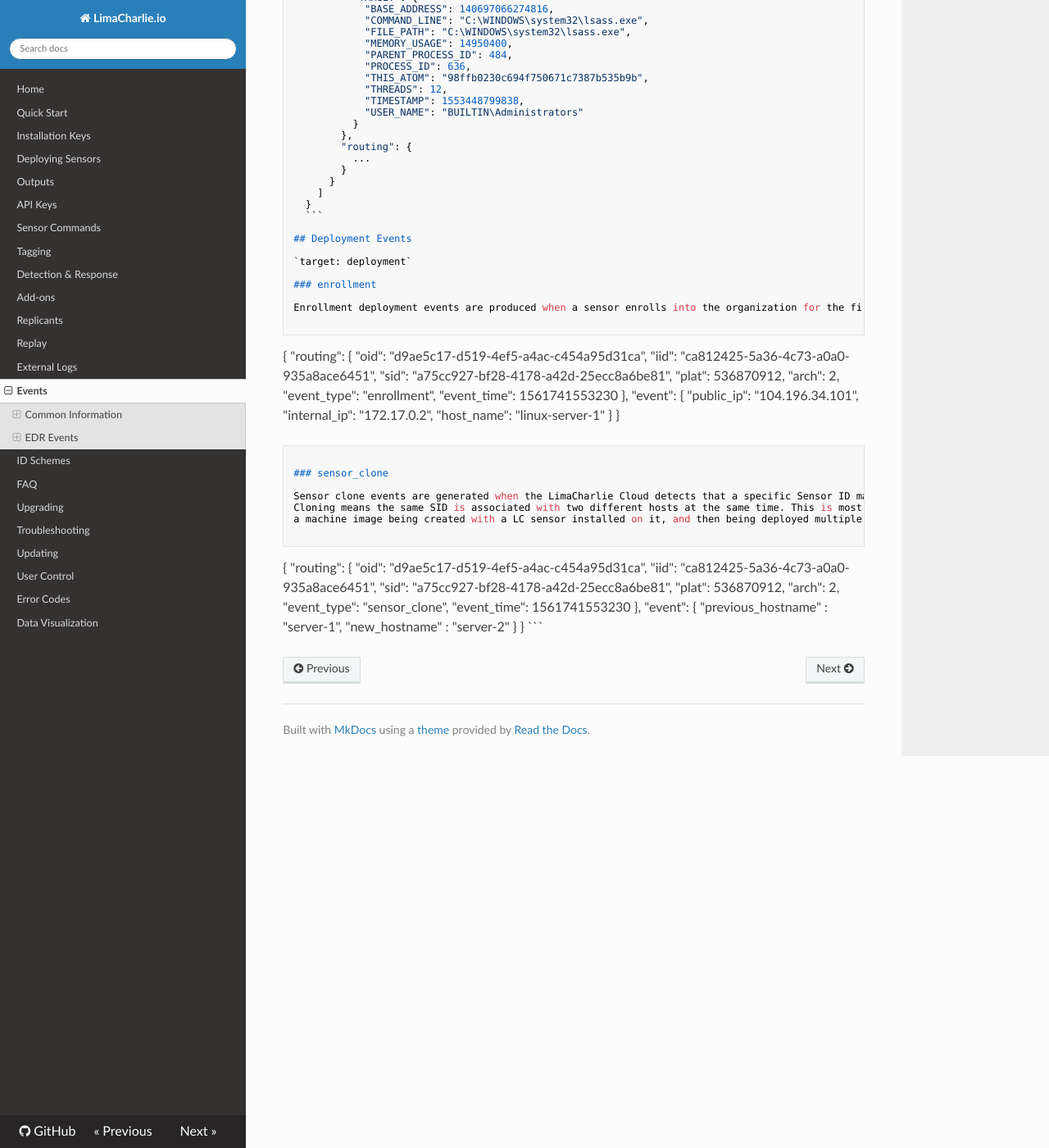
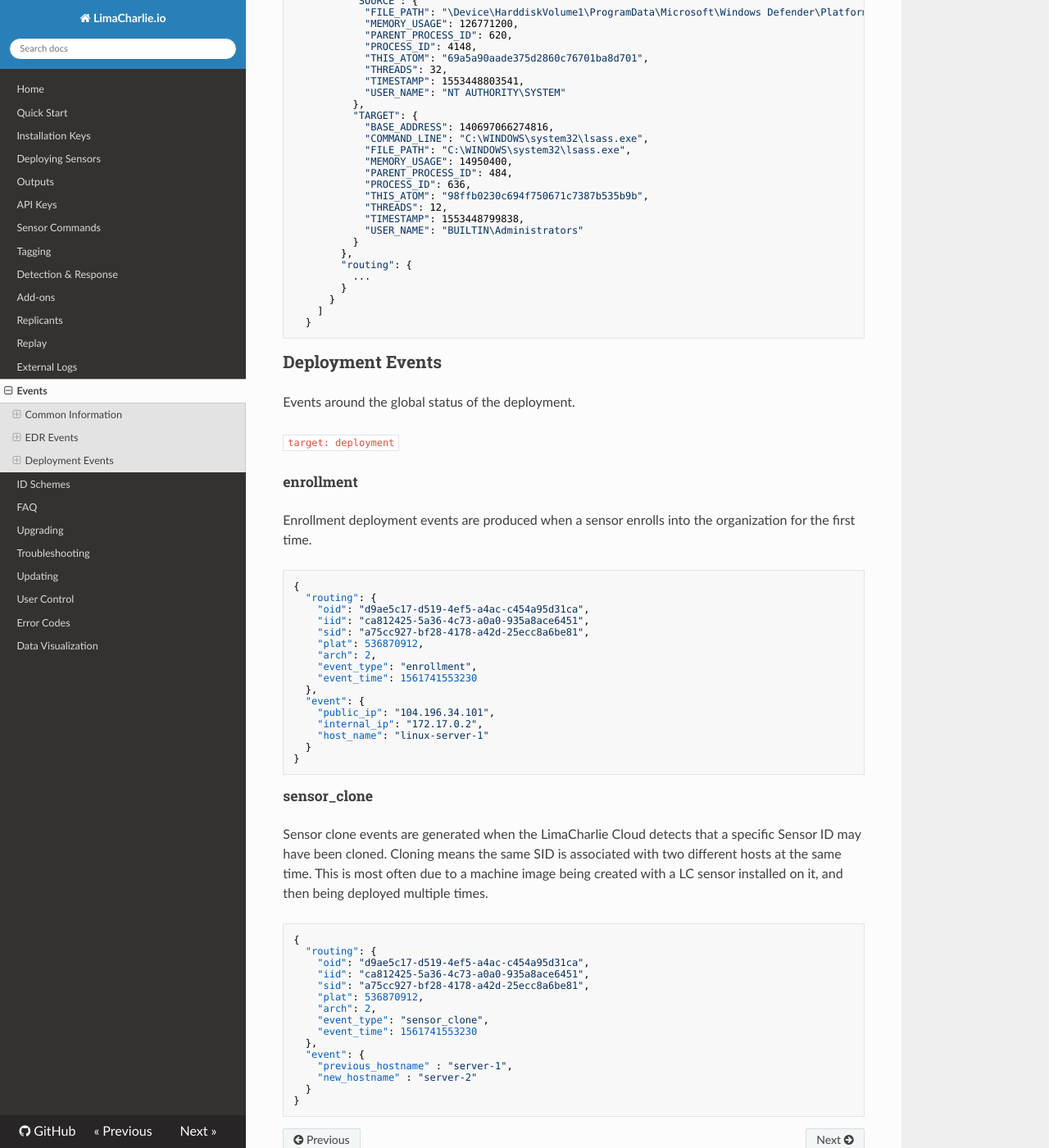
Before and after one commit to refractionPOINT/lce_doc, an MkDocs documentation site: the page built from docs/events.md, in a window 1280 px wide and 1400 px high, scrolled down 20469 px. Shown: the whole window at 82% size. Built offline with MkDocs 1.6.1, drawn with Linux system fonts in a browser that asks for light colours; nearby versions of some CDN libraries; old or Windows-style settings are respelled for this version of MkDocs; some of the changed text lies outside the part shown.

````diff
--- a/docs/events.md
+++ b/docs/events.md
@@ -63,6 +63,8 @@ Event 2
 Means that Event 1 is the parent of Event 2 (`Event1 ---> Event2`).
 
 ## EDR Events
+
+Telemetry events from host agents.
 
 `target: edr` (default)
 
@@ -981,9 +983,11 @@ Platforms: Windows
       }
     ]
   }
-  ```
+```
 
 ## Deployment Events
+
+Events around the global status of the deployment.
 
 `target: deployment`
 
````
Also changed, not shown: docs/dr.md (+2 -2 lines).
